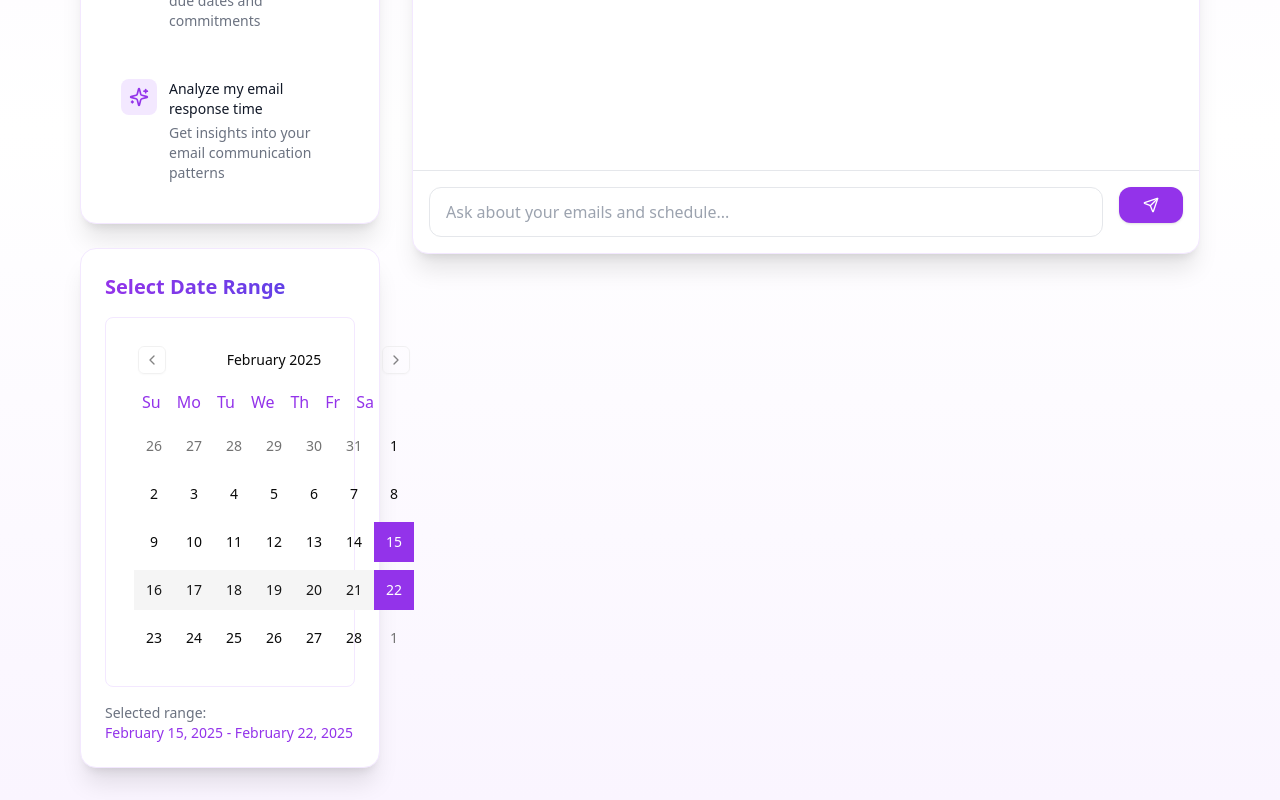
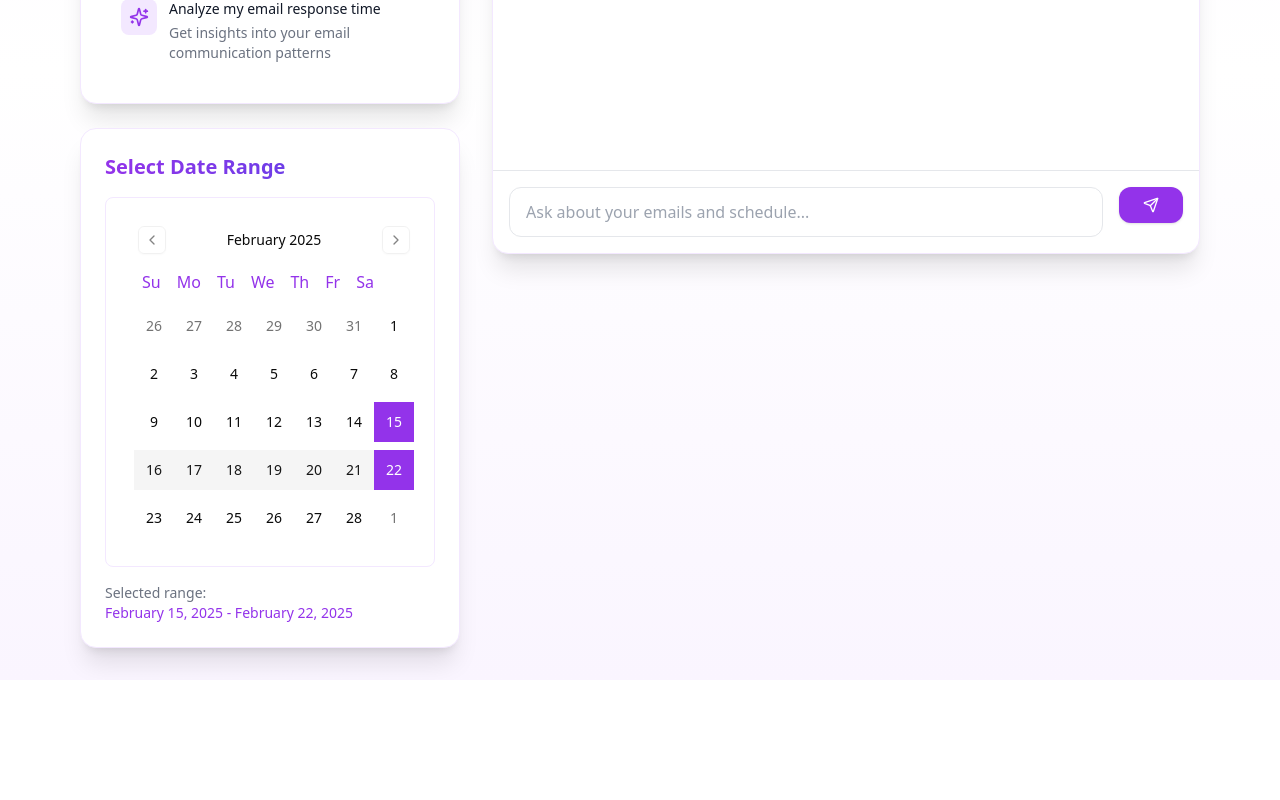
Before and after one commit to Riddhimaan-Senapati/InboxAI, a Next.js app in the folder frontend/: page /chat in a window 1280 px wide. Shown: the part 538-1338 px from the top of the page. After the commit the page ends 1218 px from the top, so only its background shows below. Built offline with nearby package versions, Linux system fonts and the light colour scheme; no server answers.

Commit message:
fixed the weird calendar error

```diff
--- a/frontend/app/chat/page.tsx
+++ b/frontend/app/chat/page.tsx
@@ -109,7 +109,7 @@ export default function ChatPage() {
     <main className="min-h-screen bg-gradient-to-b from-purple-50 via-white to-purple-50">
       <SignOutButton/>
       <div className="max-w-6xl mx-auto px-4 py-8">
-        <div className="grid md:grid-cols-[300px,1fr] gap-8">
+        <div className="grid md:grid-cols-[380px,1fr] gap-8">
           {/* Sidebar */}
           <div className="space-y-6">
             <div className="bg-white rounded-2xl p-6 shadow-xl border border-purple-100">
@@ -135,7 +135,7 @@ export default function ChatPage() {
               </div>
             </div>
           {/* Date Range Picker */}
-          <div className="bg-white rounded-2xl p-6 shadow-xl border border-purple-100">
+          <div className="bg-white rounded-2xl p-6 shadow-xl border border-purple-100 min-w-[350px]">
               <h2 className="text-xl font-semibold mb-4 gradient-text">Select Date Range</h2>
               <div className="rounded-lg border border-purple-100 p-4">
                 <CalendarComponent
@@ -146,6 +146,7 @@ export default function ChatPage() {
                     setDate(range);
                   }}
                   classNames={{
+                    root: "w-full",
                     head_cell: "px-2 py-1 text-purple-600 font-medium",
                     day: "w-10 h-10 flex items-center justify-center hover:bg-purple-50 focus:bg-purple-50",
                     day_selected: "bg-purple-600 text-white hover:bg-purple-500 focus:bg-purple-500",
```
